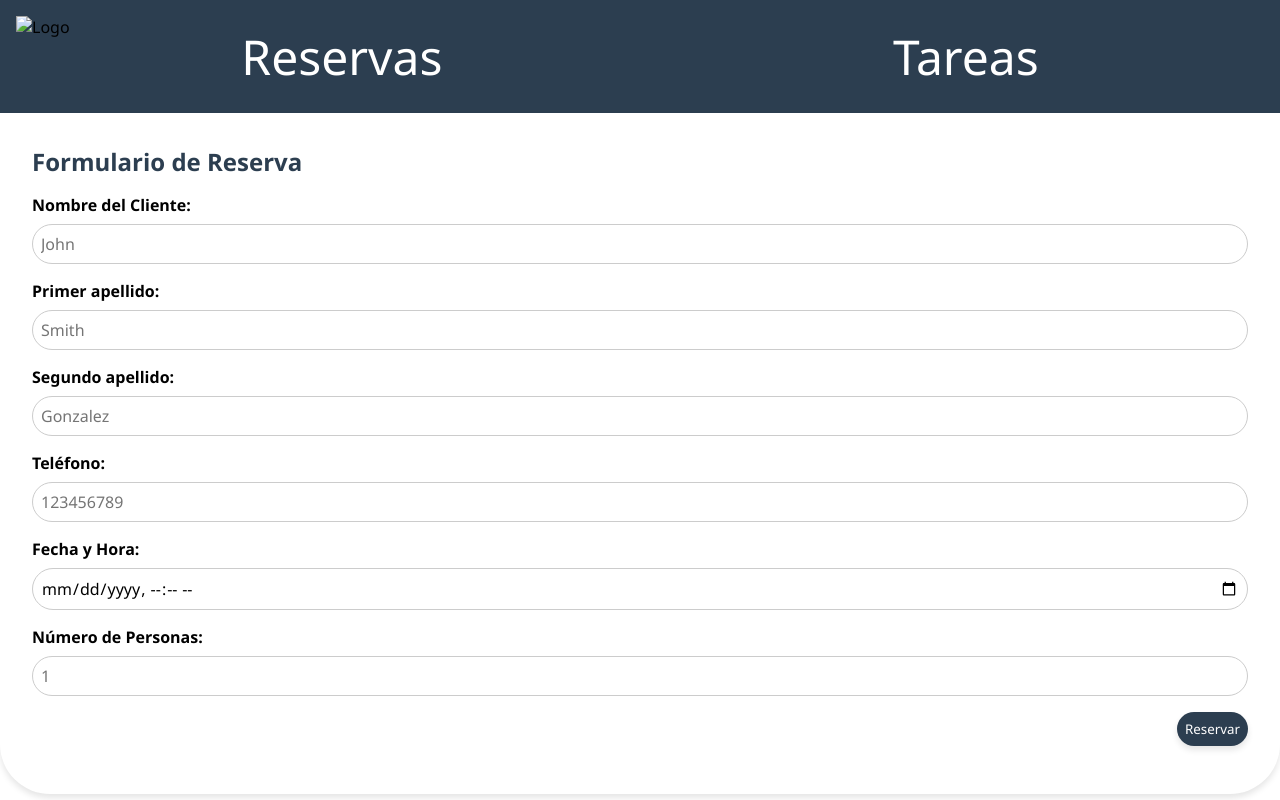
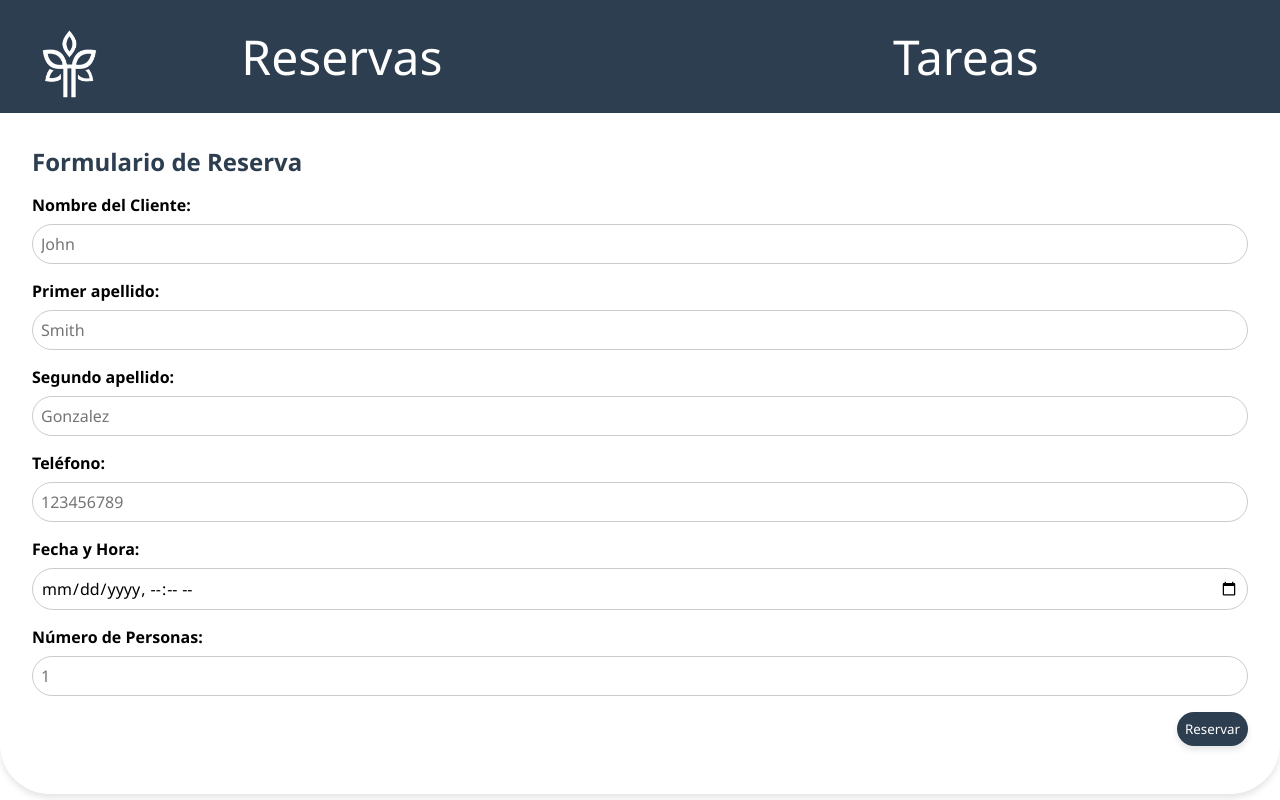
Before and after one commit to CarlotadeMiguel/sistema-gestion-de-tareas, a plain HTML site: page index.html in a window 1280 px wide. Shown: the top 800 px of the page. Drawn offline with Linux system fonts and the light colour scheme.

Commit message:
arreglo de logo

```diff
--- a/index.html
+++ b/index.html
@@ -18,7 +18,7 @@
 
 <!-- Navegación por fragmentos -->
 <header class="header">
-  <img src="logo.png" alt="Logo" class="logo">
+  <img src="./src/img/logo.png" alt="Logo" class="logo">
   <nav aria-label="Módulos principales">
       <a href="#reservas">Reservas</a>
       <a href="#tareas">Tareas</a>
```
